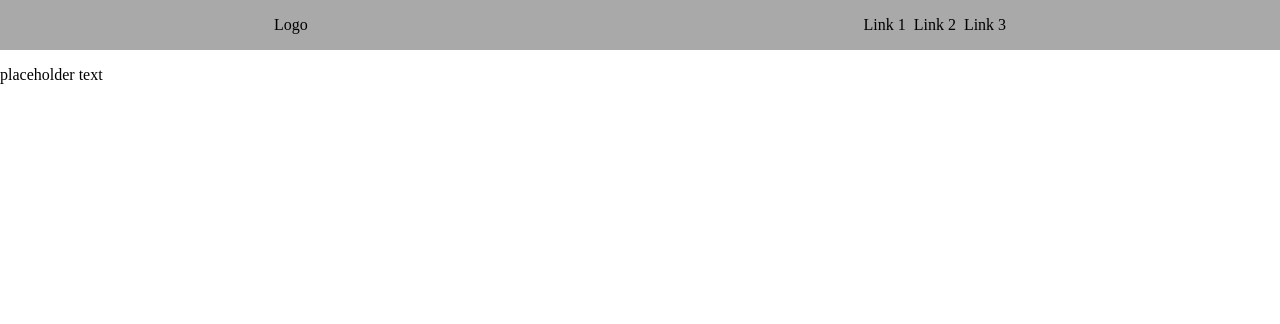
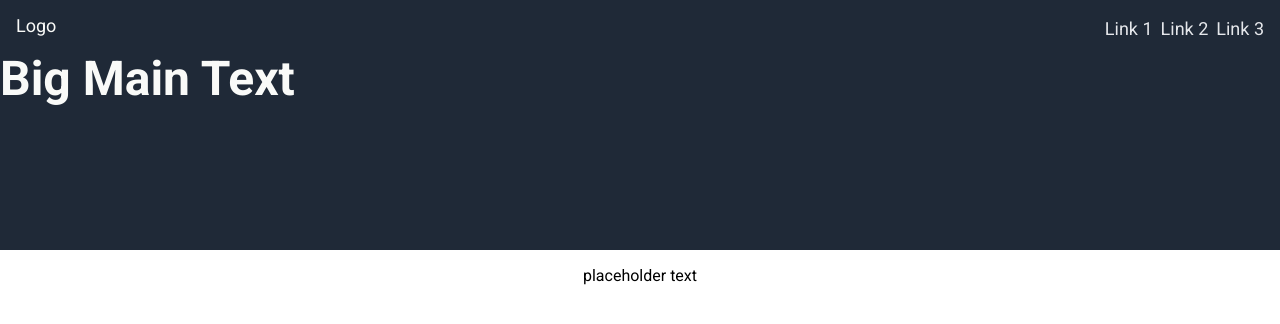
Before and after one commit to YouthHalo/Odin-Project-Landing-Page, a plain HTML site: page index.html in a window 1280 px wide. Drawn offline with Linux system fonts and the light colour scheme.

Commit message:
Added main1 section, fixed Typo in README

```diff
--- a/index.html
+++ b/index.html
@@ -5,8 +5,12 @@
     <meta name="viewport" content="width=device-width, initial-scale=1.0">
     <title>Landing Page</title>
     <link rel="stylesheet" href="style.css">
+    <link rel="preconnect" href="https://fonts.googleapis.com">
+    <link rel="preconnect" href="https://fonts.gstatic.com" crossorigin>
+    <link href="https://fonts.googleapis.com/css2?family=Roboto:ital,wght@0,100;0,300;0,400;0,500;0,700;0,900;1,100;1,300;1,400;1,500;1,700;1,900&display=swap" rel="stylesheet">
 </head>
 <body>
+    <div class="website">
         <div class="header">
             <div class="logo">Logo</div>
             <div class="right">
@@ -17,8 +21,12 @@
                 </ul>
             </div>
         </div>
+        <div class="main1">
+            <div class="heromain">Big Main Text</div>
+        </div>
         <div class="footer">
             <p>placeholder text</p>
         </div>
+    </div>
 </body>
 </html>
--- a/style.css
+++ b/style.css
@@ -1,27 +1,39 @@
+* {
+    font-family: "Roboto", "Times New Roman";
+}
+
 body {
+    margin: 0;
+}
+
+.website {
     display: flex;
     flex-direction: column;
-    justify-content: space-around;
-    margin: 0;
+    justify-content: space-evenly;
 }
 
 .header {
     display: flex;
-    justify-content: space-around;
-    background-color: darkgray;
+    justify-content: space-between;
+    background-color: #1F2937;
     height: 50px;
     max-height: 50px;
     min-height: 50px;
 }
 
 .logo {
+    font-size: 18px;
+    color: #F9FAF8;
     padding-left: 16px;
     display: flex;
     flex-direction: column;
     justify-content: center;
+
 }
 
 ul {
+    font-size: 18px;
+    color: #E5E7EB;
     list-style-type: none;
     display: flex;
     justify-content: space-between;
@@ -29,11 +41,20 @@ ul {
     padding-right: 16px;
 }
 
+.main1 {
+    display: flex;
+    flex-direction: column;
+    background-color: #1F2937;
+    height: 200px;
+}
 
-
+.heromain {
+    font-size: 48px;
+    font-weight: bolder;
+    color: #F9FAF8;
+}
 
 .footer {
-    display: flex;
-
+    text-align: center;
 
 }
```
Also changed, not shown: 1 other file. Lines whose indentation alone changed are shown as unchanged.
